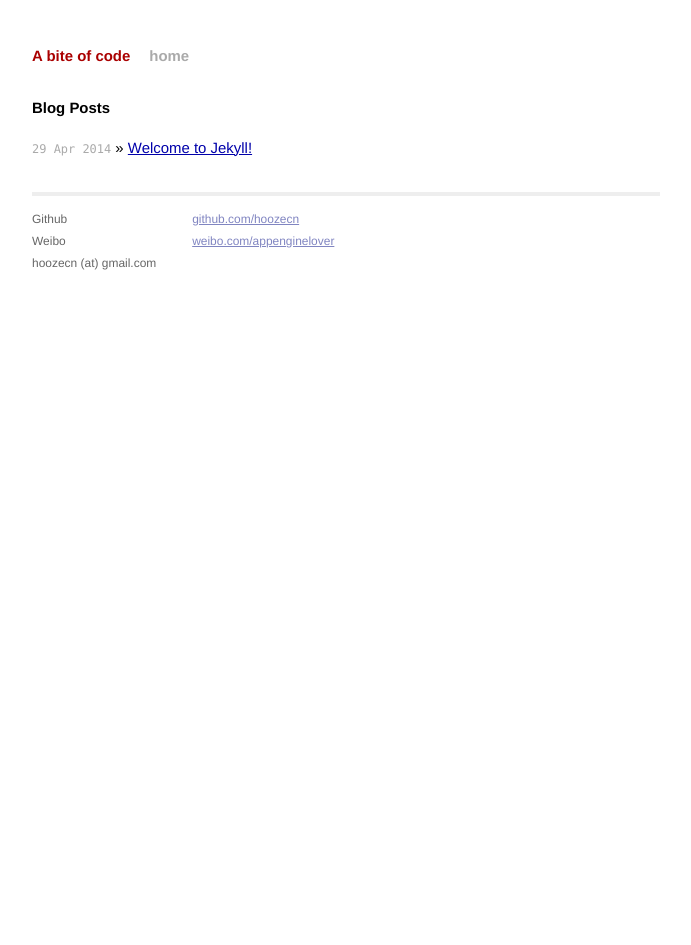
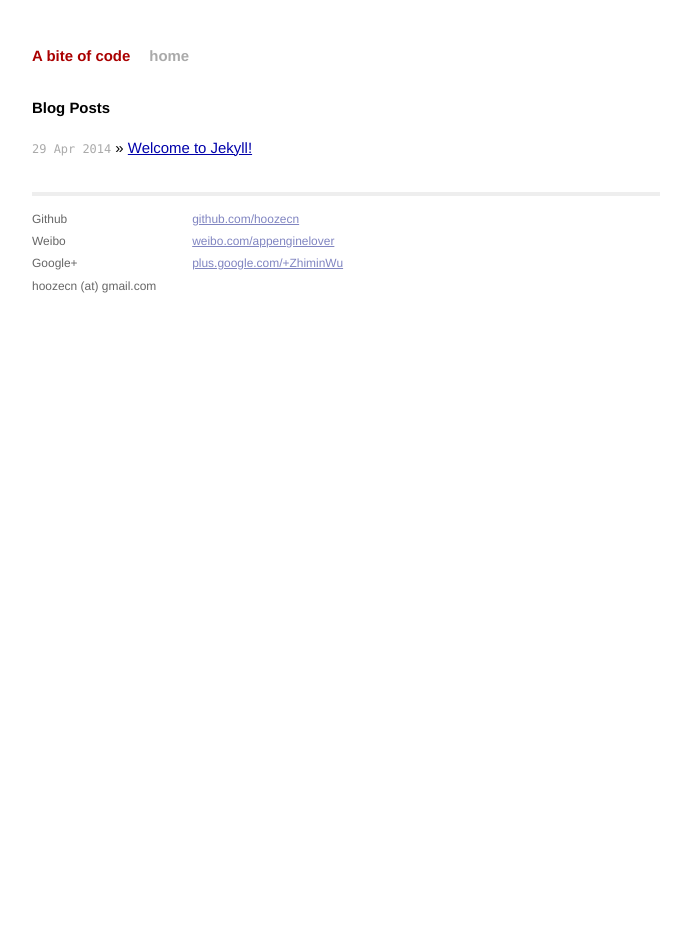
Before and after one commit to hoozecn/hoozecn.github.io, a Jekyll site: the page built from index.html, in a window 1280 px wide. Shown: the whole page, without its empty margins (294-985 px from the left). Built offline with Jekyll 4.4.1, drawn with Linux system fonts in a browser that asks for light colours; Markdown is read by kramdown in place of the engine named in the settings.

Commit message:
Tue Apr 29 11:19:48 CST 2014

```diff
--- a/_config.yml
+++ b/_config.yml
@@ -5,3 +5,4 @@ author_info:
   weibo: weibo.com/appenginelover
   github: github.com/hoozecn
   email: hoozecn (at) gmail.com
+  google_plus: plus.google.com/+ZhiminWu
--- a/index.html
+++ b/index.html
@@ -15,6 +15,7 @@ layout: default
     <p>
     Github<br />
     Weibo<br />
+    Google+<br />
     {{site.author_info.email}}
     </p>
   </div>
@@ -22,6 +23,7 @@ layout: default
     <p>
     <a href="https://{{site.author_info.github}}">{{site.author_info.github}}</a><br />
     <a href="http://{{site.author_info.weibo}}">{{site.author_info.weibo}}</a><br />
+    <a href="https://{{site.author_info.google_plus}}">{{site.author_info.google_plus}}</a><br />
     </p>
   </div>
 </div>
```
